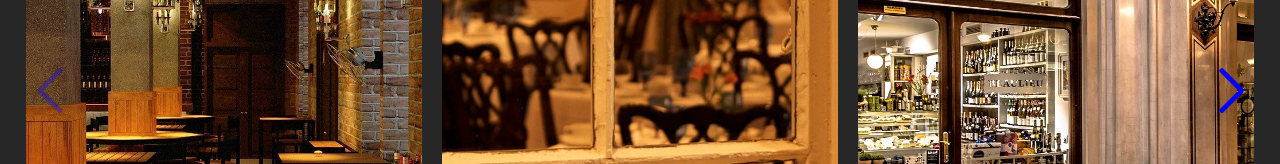
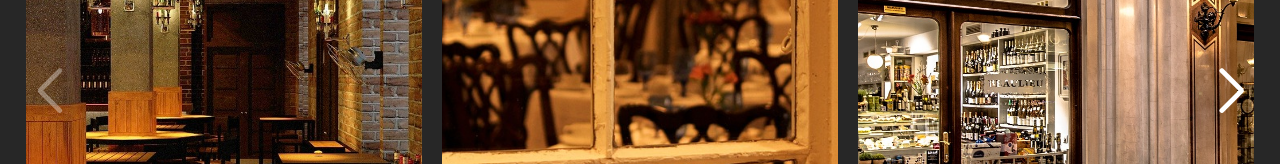
Before and after one commit to ErnestoGalindo1139/restauranteDemo, a React (Vite) app: page / in a window 1280 px wide. Shown: the part 3534-3698 px from the top of the page. Built offline with nearby package versions, Linux system fonts and the light colour scheme; grey boxes are pictures that could not be loaded.

Commit message:
Se cambio color de la navegacion de sucursales

```diff
--- a/src/styles.css
+++ b/src/styles.css
@@ -20,7 +20,7 @@
 
 .mySwiper .swiper-button-prev,
 .mySwiper .swiper-button-next {
-    color: blue; /* Cambia el color del botón de navegación */
+    color: white; /* Cambia el color del botón de navegación */
     font-weight: bold;
 }
 
```
